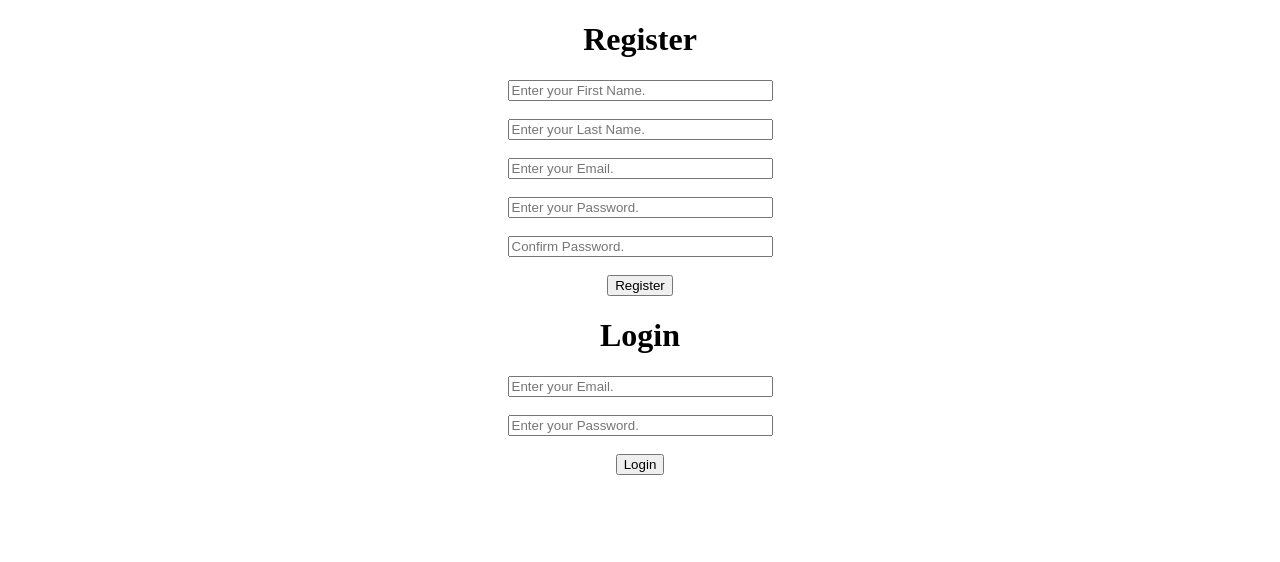
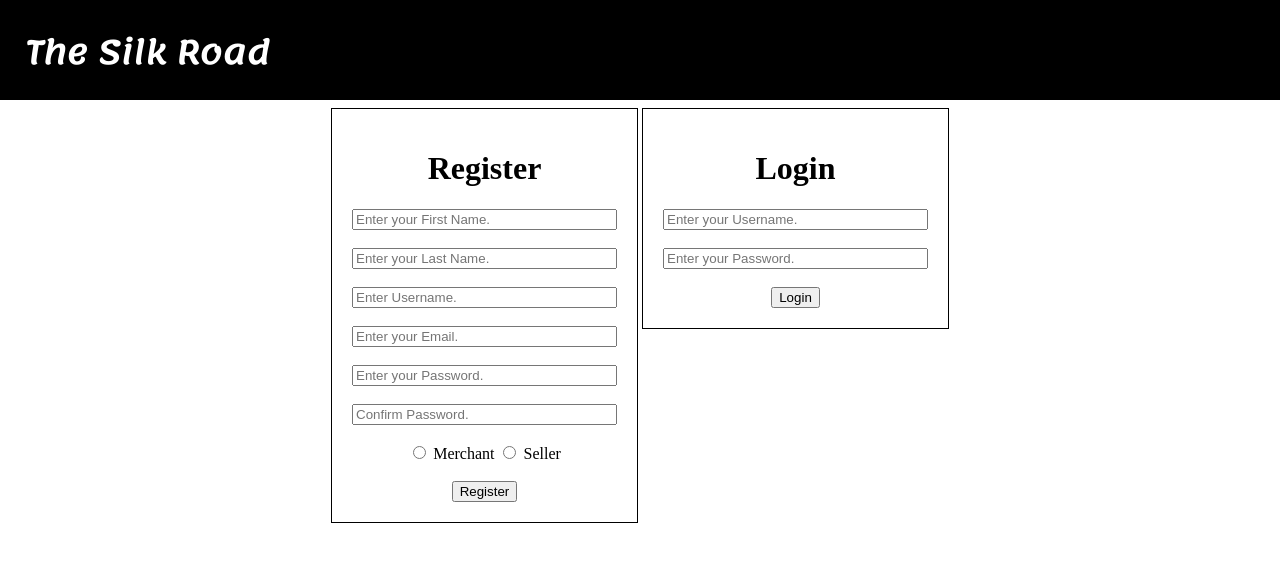
Before and after one commit to andrewixl/e-commerce, a Django app: page / in a window 1280 px wide. Shown: the top 562 px of the page. Run offline with Django 3.2, Linux system fonts and the light colour scheme; parts of the project's set-up code (start-up, migrations or seed data) failed here and were passed over.

Commit message:
HTML and CSS

```diff
--- /dev/null
+++ b/ecommerce/apps/login_app/static/login_app/css/index.css
@@ -0,0 +1,37 @@
+header{
+ width: auto;
+ height: 100px;
+ background-color: black;
+ position: fixed;
+ top: 0px;
+ right: 0px;
+ left: 0px;
+ bottom: 0px;
+ z-index: 1;
+}
+header>h1{
+  font-family: 'Lemonada', cursive;
+  color: white;
+  display: inline-block;
+  position: relative;
+  margin-left: 25px;
+}
+#register{
+  display: inline-block;
+  border: 1px solid black;
+  margin-left: auto;
+  margin-right: auto;
+  padding: 20px 20px 20px 20px;
+  position: relative;
+  top: 100px;
+}
+#login{
+  display: inline-block;
+  border: 1px solid black;
+  margin-left: auto;
+  margin-right: auto;
+  vertical-align: top;
+  padding: 20px 20px 20px 20px;
+  position: relative;
+  top: 100px;
+}
--- a/ecommerce/apps/login_app/templates/login_app/index.html
+++ b/ecommerce/apps/login_app/templates/login_app/index.html
@@ -1,14 +1,25 @@
 <!DOCTYPE html>
-<html>
+<html lang="en">
 <head>
-	<title></title>
+	<meta charset="UTF-8">
+	<meta name="viewport" content="width=device-width, initial-scale=1.0">
+	<meta http-equiv="X-UA-Compatible" content="ie=edge">
+	{% load staticfiles %}
+	<link href="https://fonts.googleapis.com/css?family=Lemonada" rel="stylesheet">
+  <link rel="stylesheet" href="{% static 'login_app/css/index.css' %}" media="screen" title="no title"  charset="utf-8">
+	<title>Document</title>
 </head>
-<body align='center'>
+<body>
+	<header>
+		<h1>The Silk Road</h1>
+	</header>
+	<div id="wrapper" align='center'>
 		{%if messages%}
 			{%for message in messages%}
 				<p>{{message}}</p>
 			{%endfor%}
 		{%endif%}
+		<div id="register" align='center'>
 			<h1>Register</h1>
 			<form action='/register' method='post'>
 				{%csrf_token%}
@@ -16,24 +27,31 @@
 				<br>
 				<input type="text" name="last_name" placeholder="Enter your Last Name." size=30><br>
 				<br>
+				<input type="text" name="username" placeholder="Enter Username." size=30><br>
+				<br>
 				<input type="email" name="email" placeholder="Enter your Email." size=30><br>
 				<br>
 				<input type="password" name="password" placeholder="Enter your Password." size=30><br>
 				<br>
 				<input type="password" name="confirm_password" placeholder="Confirm Password." size=30><br>
 				<br>
+				<input type="radio" name="merchant_type" value="Merchant"> Merchant
+	  		<input type="radio" name="merchant_type" value="Seller"> Seller<br>
+				<br>
 				<input type='submit' value='Register'>
 			</form>
-
+		</div>
+		<div id="login" align='center'>
 			<h1>Login</h1>
 			<form action='/login' method='post'>
 				{%csrf_token%}
-		<input type="email" name="email" placeholder="Enter your Email." size=30><br>
+				<input type="text" name="username" placeholder="Enter your Username." size=30><br>
 				<br>
 				<input type="password" name="password" placeholder="Enter your Password." size=30><br>
 				<br>
 				<input type='submit' value='Login'>
 			</form>
-
+		</div>
+	</div>
 </body>
 </html>
```
Lines whose indentation alone changed are shown as unchanged.
